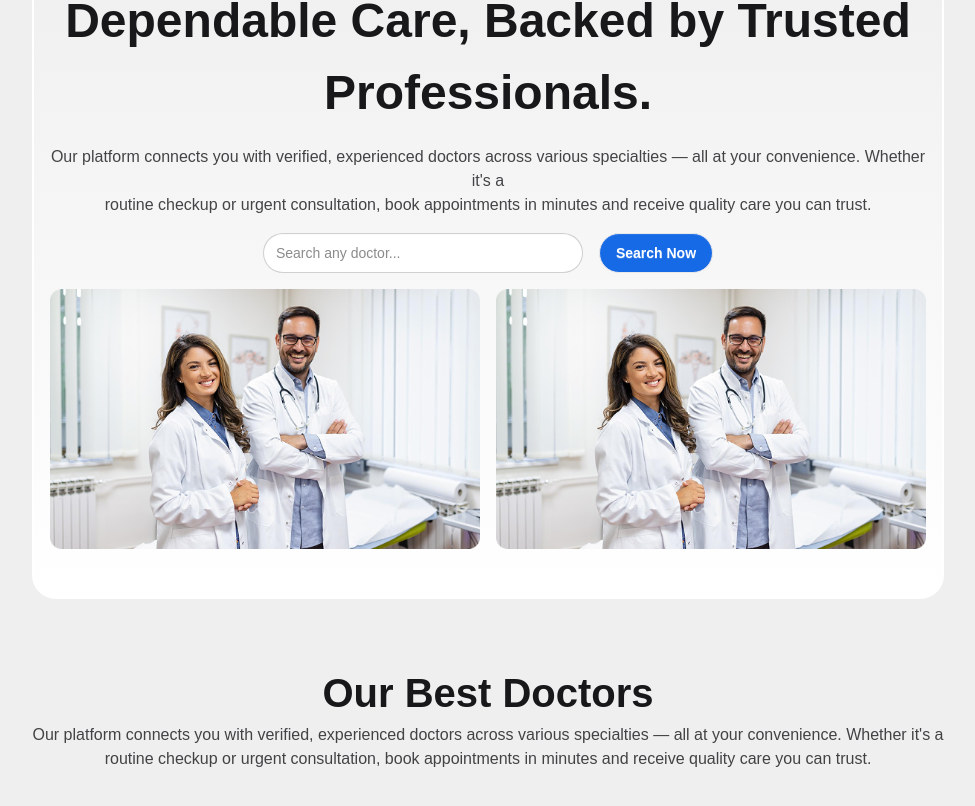
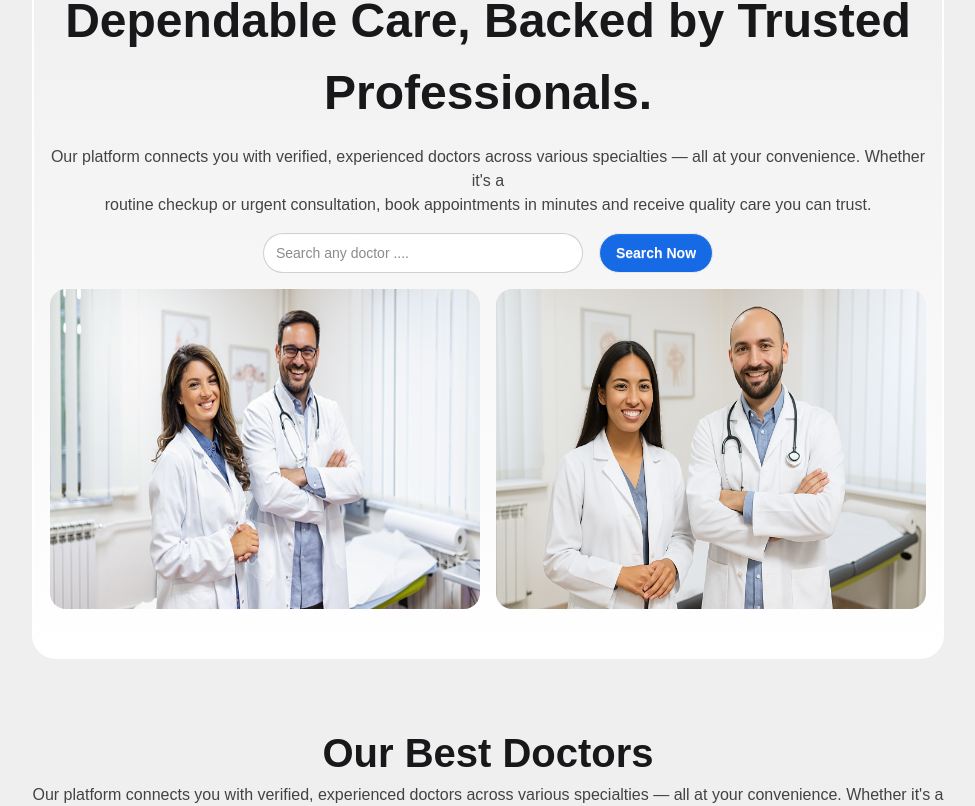
Before and after one commit to marziulrafi/DocTalk, a React (Vite) app: page / in a window 1280 px wide. Shown: the part 433-1239 px from the top of the page, without its empty margins (152-1127 px from the left). Built offline with nearby package versions, Linux system fonts and the light colour scheme.

Commit message:
banner fixed

```diff
--- a/src/components/Banner.jsx
+++ b/src/components/Banner.jsx
@@ -1,5 +1,6 @@
 import React from "react";
 import BannerImg from '../assets/banner-img-1.png';
+import BannerImg2 from '../assets/banner2.png'
 
 const Banner = () => {
 
@@ -15,12 +16,12 @@ const Banner = () => {
         quality care you can trust.
       </p>
       <div className="flex gap-4">
-        <input className="input input-bordered rounded-full w-[20rem]" type="text" placeholder="Search any doctor..." />
+        <input className="input input-bordered rounded-full w-[20rem]" type="text" placeholder="Search any doctor ...." />
         <button className="btn bg-[#176AE5] text-white rounded-full">Search Now</button>
       </div>
       <div className="flex gap-4">
-        <div><img src={BannerImg} alt="" /></div>
-        <div><img src={BannerImg} alt="" /></div>
+        <div><img className="w-xl h-80 rounded-2xl" src={BannerImg} alt="" /></div>
+        <div><img className="w-xl h-80 rounded-2xl" src={BannerImg2} alt="" /></div>
       </div>
     </div>
   );
```
Also changed, not shown: src/assets/banner2.png (added).
